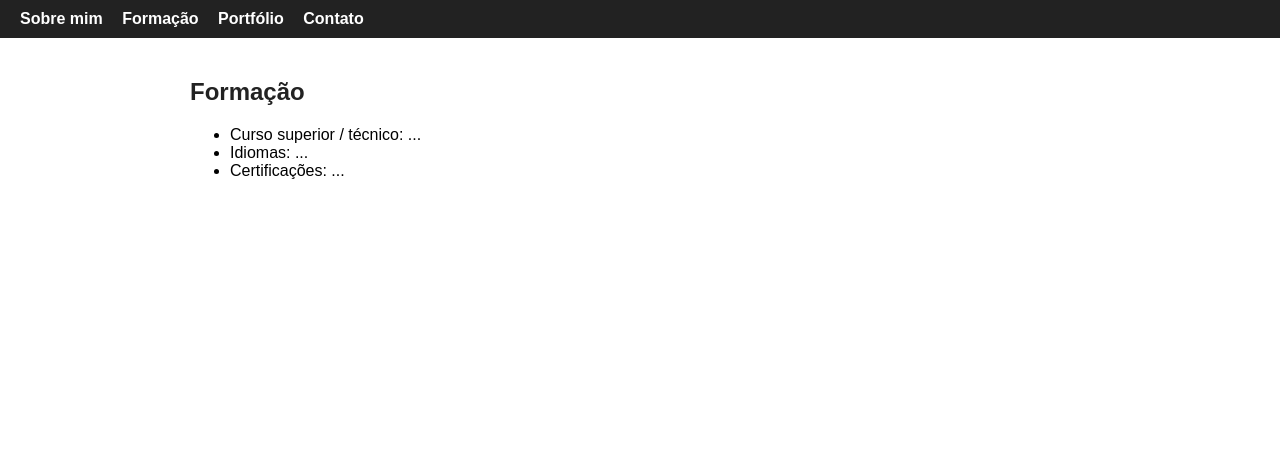
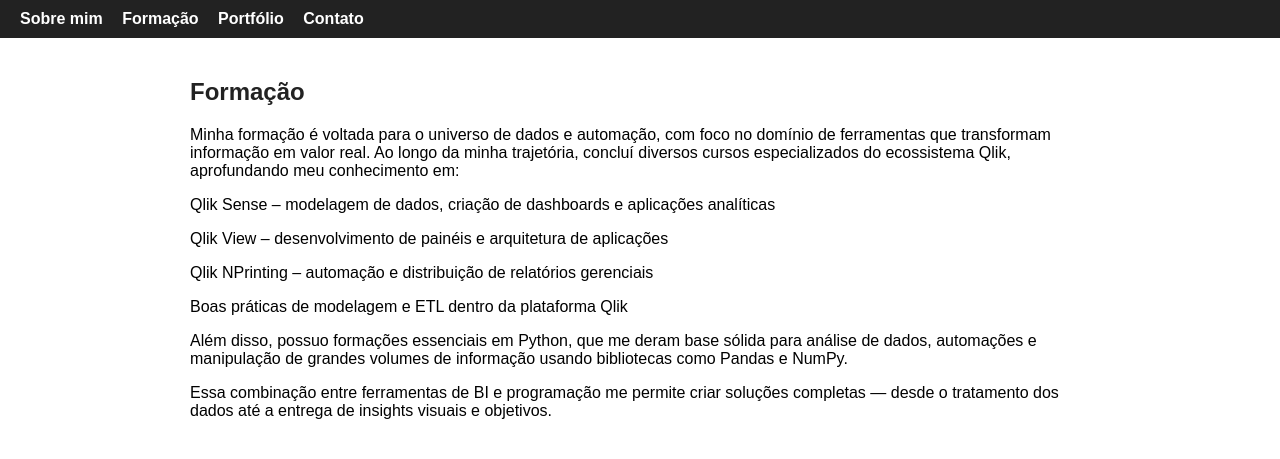
Before and after one commit to LucasMattias/Conheca-LucasMattias, a plain HTML site: page formacao.html in a window 1280 px wide. Drawn offline with Linux system fonts and the light colour scheme.

Commit message:
segundo commit

```diff
--- a/formacao.html
+++ b/formacao.html
@@ -16,6 +16,7 @@ h1 { color: #222; }
 <body>
 <header>
 <nav>
+
 <a href="sobre.html">Sobre mim</a>
 <a href="formacao.html">Formação</a>
 <a href="portfolio.html">Portfólio</a>
@@ -27,11 +28,19 @@ h1 { color: #222; }
 
 
 <!-- Lista de formações, cursos e idiomas -->
-<ul>
-<li>Curso superior / técnico: ...</li>
-<li>Idiomas: ...</li>
-<li>Certificações: ...</li>
-</ul>
+<p>Minha formação é voltada para o universo de dados e automação, com foco no domínio de ferramentas que transformam informação em valor real. Ao longo da minha trajetória, concluí diversos cursos especializados do ecossistema Qlik, aprofundando meu conhecimento em:</p>
+
+<p>Qlik Sense – modelagem de dados, criação de dashboards e aplicações analíticas</p>
+
+<p>Qlik View – desenvolvimento de painéis e arquitetura de aplicações</p>
+
+<p>Qlik NPrinting – automação e distribuição de relatórios gerenciais</p>
+
+<p>Boas práticas de modelagem e ETL dentro da plataforma Qlik</p>
+
+<p>Além disso, possuo formações essenciais em Python, que me deram base sólida para análise de dados, automações e manipulação de grandes volumes de informação usando bibliotecas como Pandas e NumPy.</p>
+
+<p>Essa combinação entre ferramentas de BI e programação me permite criar soluções completas — desde o tratamento dos dados até a entrega de insights visuais e objetivos.</p>
 </section>
 </body>
 </html>
```
Also changed, not shown: contato.html (+2 -1 lines), portfolio.html (+4 -3 lines), sobre.html (+5 -1 lines).
